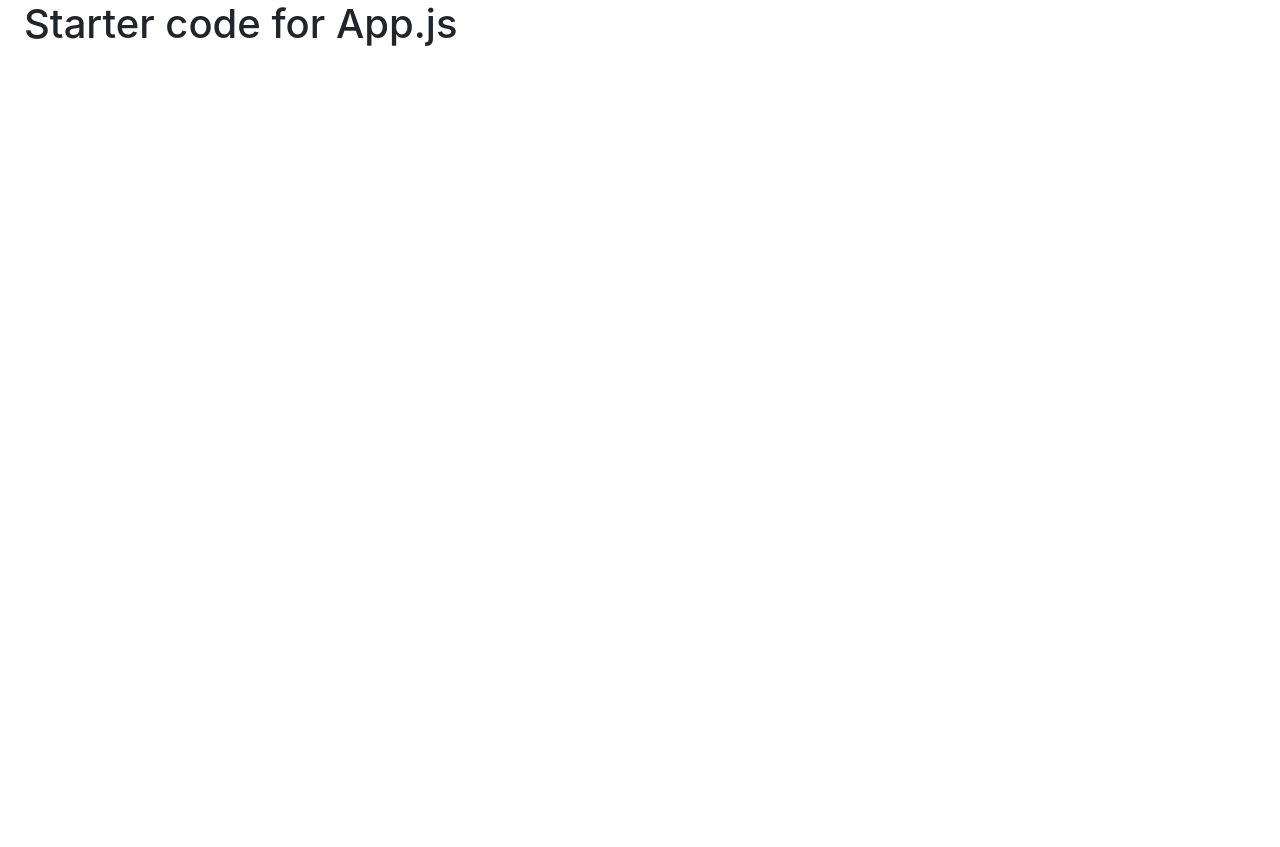
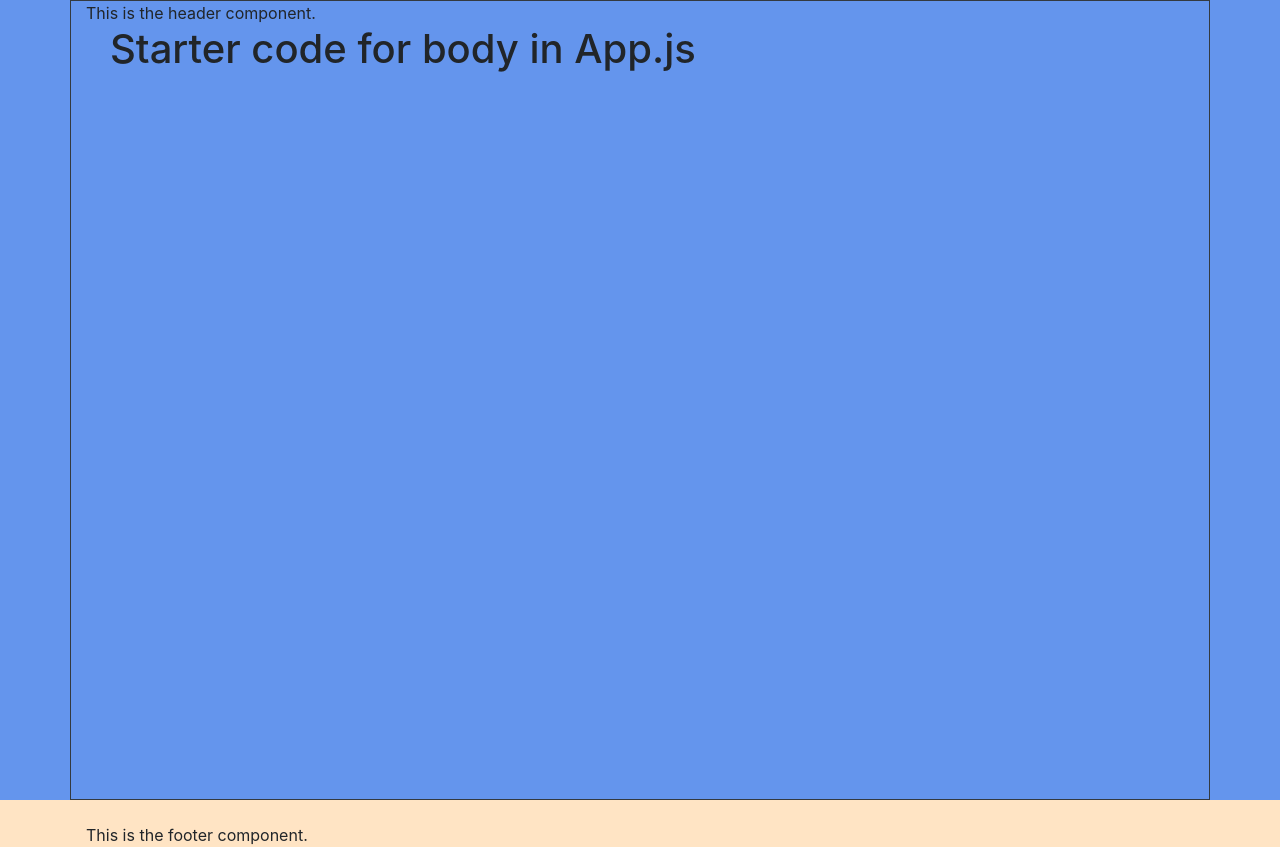
Before and after one commit to mike14747/bank-accounts, a React (Create React App) app in the folder client/: page / in a window 1280 px wide. Before the commit the page ends 800 px from the top, so only its background shows below. Built offline with nearby package versions, Linux system fonts and the light colour scheme.

Commit message:
Added header and footer components. I'm trying to make the min-height of the container fill the screen, but so far I've been unsuccessful.

```diff
--- a/client/public/index.html
+++ b/client/public/index.html
@@ -11,7 +11,7 @@
 
 <body>
     <noscript>You need to enable JavaScript to run this app.</noscript>
-    <div id="root"></div>
+    <div id="root" style="background-color:cornflowerblue;height:100%;"></div>
 </body>
 
 </html>
--- a/client/src/App.js
+++ b/client/src/App.js
@@ -1,11 +1,19 @@
 import React from 'react';
 import './css/my_style.css';
+import './css/styles.css';
+import Header from './components/header/header';
+import Footer from './components/footer/footer';
 
 function App() {
     return (
-        <div>
-            <h1 className="px-4">Starter code for App.js</h1>
+        <div className="container h-100 border border-dark">
+            <Header />
+            <div className="h-100">
+                <h1 className="px-4">Starter code for body in App.js</h1>
+            </div>
+            <Footer />
         </div>
+
     );
 }
 
--- /dev/null
+++ b/client/src/components/footer/footer.js
@@ -0,0 +1,11 @@
+import React from 'react';
+
+const Footer = () => {
+    return (
+        <div>
+            This is the footer component.
+        </div>
+    );
+};
+
+export default Footer;
--- /dev/null
+++ b/client/src/components/header/header.js
@@ -0,0 +1,11 @@
+import React from 'react';
+
+const Header = () => {
+    return (
+        <div>
+            This is the header component.
+        </div>
+    );
+};
+
+export default Header;
--- /dev/null
+++ b/client/src/css/styles.css
@@ -0,0 +1,8 @@
+html, body {
+    background-color: bisque;
+    height: 100vh;
+}
+
+min-height-50 {
+    min-height: 50%;
+}
```
Also changed, not shown: 1 other file (tests, documents, lock files or other folders).
